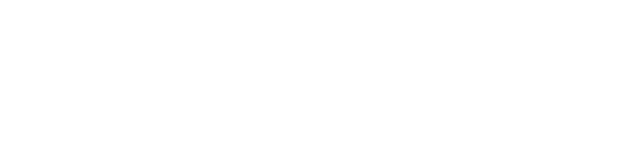
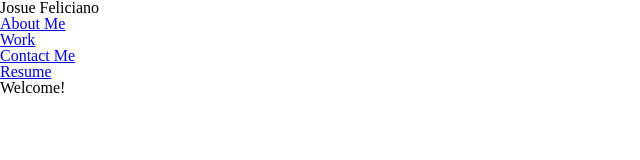
Before and after one commit to JoFel7/P0RTF0L10, a plain HTML site: page index.html in a window 1280 px wide. Shown: the whole page, without its empty margins (0-640 px from the left). Drawn offline with Linux system fonts and the light colour scheme.

Commit message:
Adding the bones of the code

```diff
--- /dev/null
+++ b/assets/css/reset.css
@@ -0,0 +1,43 @@
+html, body, div, span, applet, object, iframe,
+h1, h2, h3, h4, h5, h6, p, blockquote, pre,
+a, abbr, acronym, address, big, cite, code,
+del, dfn, em, img, ins, kbd, q, s, samp,
+small, strike, strong, sub, sup, tt, var,
+b, u, i, center,
+dl, dt, dd, ol, ul, li,
+fieldset, form, label, legend,
+table, caption, tbody, tfoot, thead, tr, th, td,
+article, aside, canvas, details, embed,
+figure, figcaption, footer, header, hgroup,
+menu, nav, output, ruby, section, summary,
+time, mark, audio, video {
+	margin: 0;
+	padding: 0;
+	border: 0;
+	font-size: 100%;
+	font: inherit;
+	vertical-align: baseline;
+}
+/* HTML5 display-role reset for older browsers */
+article, aside, details, figcaption, figure,
+footer, header, hgroup, menu, nav, section {
+	display: block;
+}
+body {
+	line-height: 1;
+}
+ol, ul {
+	list-style: none;
+}
+blockquote, q {
+	quotes: none;
+}
+blockquote:before, blockquote:after,
+q:before, q:after {
+	content: '';
+	content: none;
+}
+table {
+	border-collapse: collapse;
+	border-spacing: 0;
+}
--- a/index.html
+++ b/index.html
@@ -3,11 +3,34 @@
 <head>
     <meta charset="UTF-8">
     <meta name="viewport" content="width=device-width, initial-scale=1.0">
+    <link rel="stylesheet" href="./assets/css/reset.css">
     <link rel="stylesheet" href="./assets/css/style.css">
-    <title>Document</title>
+    <title>Josue Feliciano | Portfolio</title>
 </head>
 <body>
     <!-- Create section for my name, a recent Photo, add links -->
+    <header>
+        <h1>Josue Feliciano</h1>
+        <nav>
+            <ul>
+                <li>
+                    <a href="#about-me">About Me</a>
+                </li>
+                <li>
+                    <a href="#work">Work</a>
+                </li>
+                <li>
+                    <a href="#contact-me">Contact Me</a>
+                </li>
+                <li>
+                    <a href="#resume">Resume</a>
+                </li>
+            </ul>
+        </nav>
+    </header>
+    <figure class="hero">Welcome!</figure>
+    <article>
 
+    </article>
 </body>
 </html>
```
